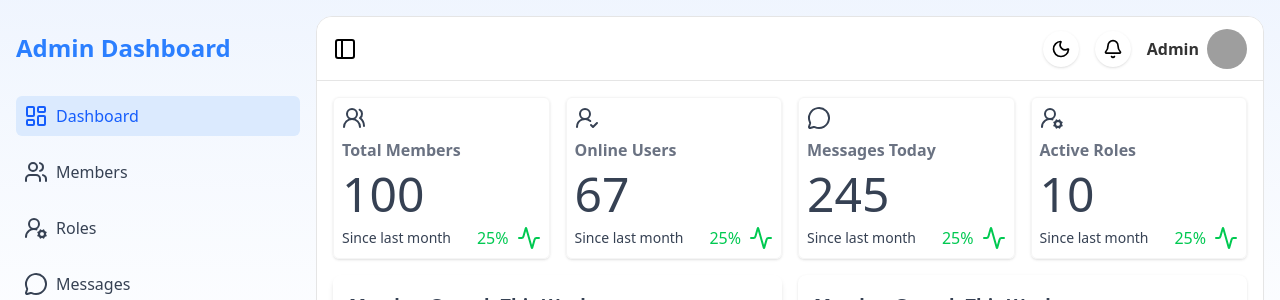
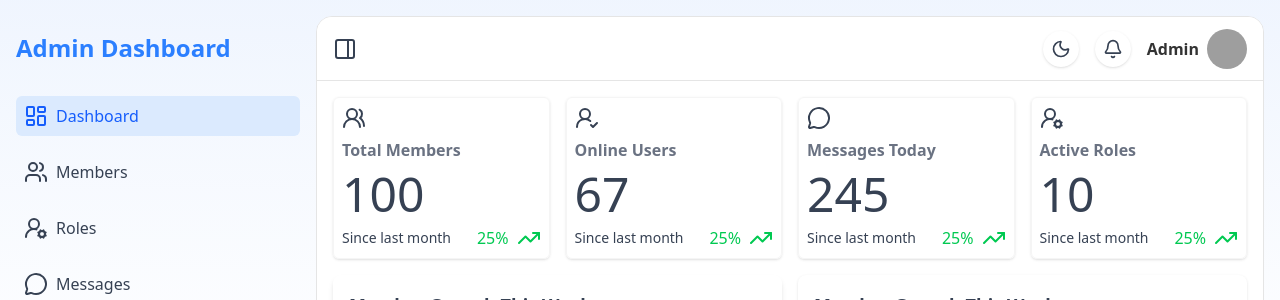
Before and after one commit to HarshalMargaj/saas-dashboard, a Next.js app: page /dashboard in a window 1280 px wide. Shown: the top 300 px of the page. Built offline with nearby package versions, Linux system fonts and the light colour scheme; grey boxes are pictures that could not be loaded.

Commit message:
fix colors

```diff
--- a/app/_components/Navbar.jsx
+++ b/app/_components/Navbar.jsx
@@ -1,4 +1,4 @@
-import { Bell, Moon, Sidebar } from "lucide-react";
+import { Bell, Moon, PanelRight, Sidebar } from "lucide-react";
 import React from "react";
 import Tooltip from "./Tooltip";
 
@@ -13,8 +13,14 @@ const Navbar = ({ visible, setVisible }) => {
 	};
 
 	return (
-		<div className="h-16 px-4 border-b border-neutral-200 flex items-center justify-between bg-white">
-			<Sidebar className="cursor-pointer" onClick={toggleSidebar} />
+		<div className="h-16 px-4 border-b border-neutral-200 flex items-center justify-between bg-white text-gray-700">
+			<div onClick={toggleSidebar}>
+				{!visible ? (
+					<Sidebar className="cursor-pointer" />
+				) : (
+					<PanelRight className="cursor-pointer" />
+				)}
+			</div>
 			<div className="flex items-center gap-4">
 				{navbarIcons.map(icon => (
 					<div
--- a/app/dashboard/_components/Card.jsx
+++ b/app/dashboard/_components/Card.jsx
@@ -1,5 +1,5 @@
 import React from "react";
-import { Activity } from "lucide-react";
+import { TrendingUp } from "lucide-react";
 
 const Card = ({ metric }) => {
 	return (
@@ -12,7 +12,7 @@ const Card = ({ metric }) => {
 			<div className="flex items-center justify-between">
 				<div className="text-sm">Since last month</div>
 				<div className="text-green-500 flex items-center gap-2">
-					25% <Activity />
+					25% <TrendingUp />
 				</div>
 			</div>
 		</div>
--- a/app/members/_components/Modal.jsx
+++ b/app/members/_components/Modal.jsx
@@ -31,7 +31,7 @@ const Modal = ({ setOpenModal }) => {
 							className="outline-none border border-neutral-200 bg-neutral-100 w-full p-2 rounded-md"
 						/>
 					</div>
-					<button className="bg-blue-500 text-white p-2 w-full rounded-md cursor-pointer">
+					<button className="bg-blue-500 hover:bg-blue-600 text-white p-2 w-full rounded-md cursor-pointer">
 						Add member
 					</button>
 				</form>
--- a/app/members/_components/TableNav.jsx
+++ b/app/members/_components/TableNav.jsx
@@ -45,7 +45,7 @@ const TableNav = ({
 					<div className="relative" ref={dropdownRef}>
 						<div
 							onClick={() => setIsVisible(true)}
-							className="border border-neutral-100 rounded-md p-2 w-[150px] "
+							className="border border-neutral-100 rounded-md p-2 w-[150px] text-gray-500"
 						>
 							{selectedRole || "Select role..."}
 						</div>
@@ -68,7 +68,7 @@ const TableNav = ({
 					</div>
 				</div>
 				{isClicked ? (
-					<div className=" flex gap-2 items-center border border-neutral-200 bg-neutral-100 p-2 rounded-md">
+					<div className=" flex gap-2 items-center border border-neutral-100 p-2 rounded-md">
 						<Search
 							className="text-gray-500 cursor-pointer"
 							size={20}
@@ -85,11 +85,12 @@ const TableNav = ({
 					<Search
 						className="text-gray-700 cursor-pointer"
 						onClick={toggleSearch}
+						size={20}
 					/>
 				)}
 				<button
 					onClick={() => setOpenModal(true)}
-					className="bg-blue-500 p-2 rounded-md text-white cursor-pointer"
+					className="bg-blue-500 p-2 rounded-md text-white cursor-pointer hover:bg-blue-600"
 				>
 					Add Member
 				</button>
```
